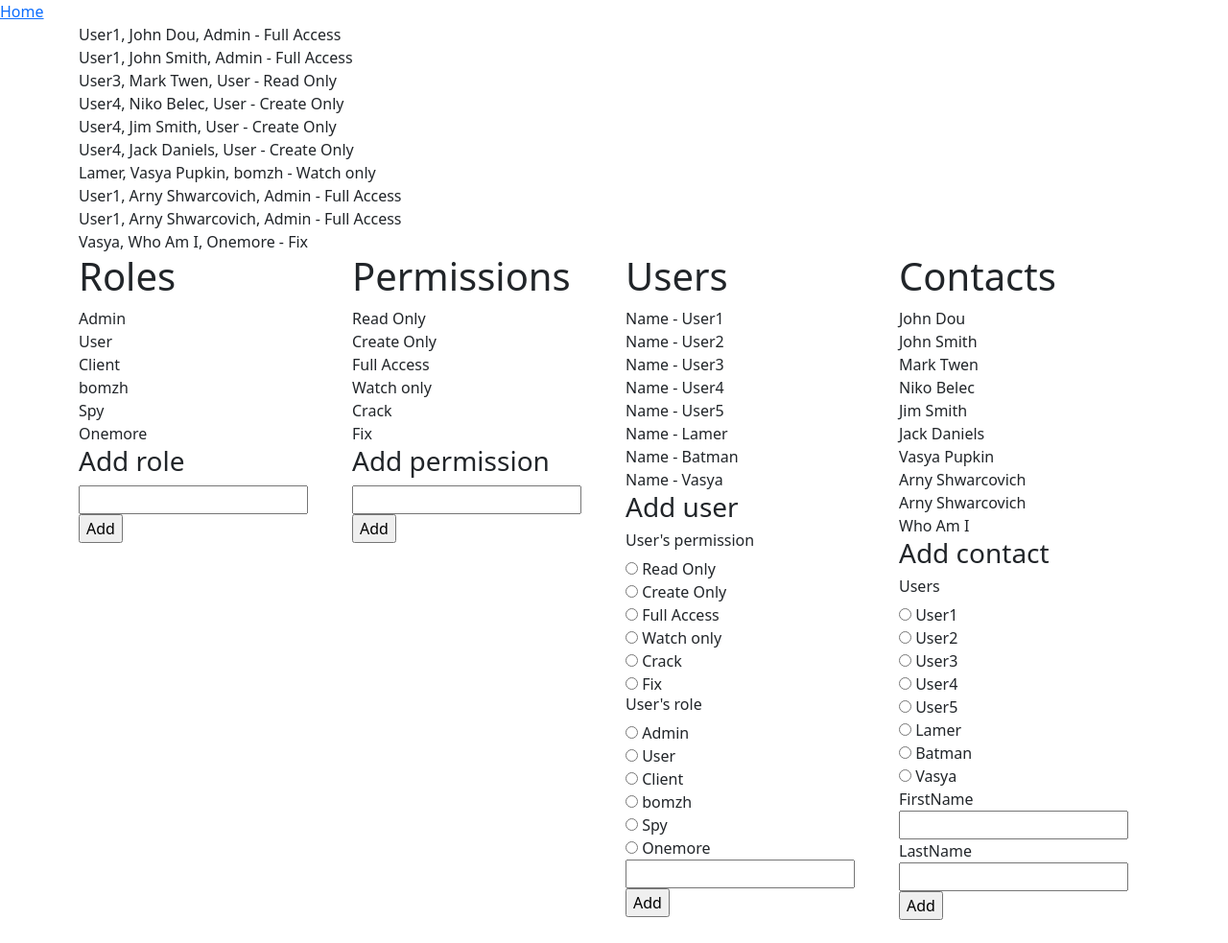
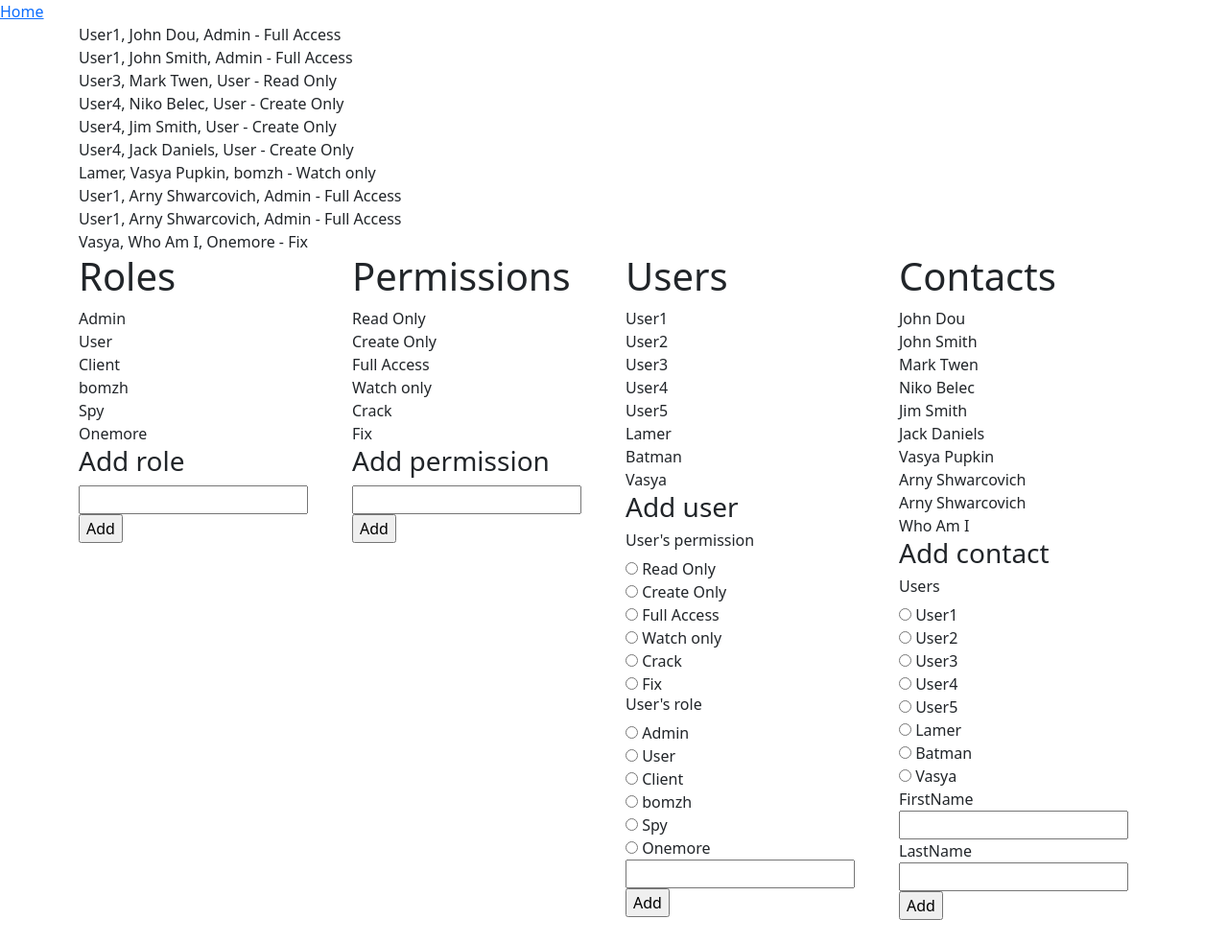
Before and after one commit to rexandr/json, a PHP site: page / in a window 1280 px wide. Shown: the whole page at 96% size. Run offline with PHP 8.4, Linux system fonts and the light colour scheme.

Commit message:
User's list corrected

```diff
--- a/index.php
+++ b/index.php
@@ -59,7 +59,7 @@ $list = $object->userContacts();
         <div class="col">
             <h1>Users</h1>
             <?php foreach ($object->usersRead($list) as $values) { ?>
-                Name  - <?= $values['name'] ?><br>
+                <?= $values['name'] ?><br>
             <?php } ?>
 
             <form action="" method="post">
```
